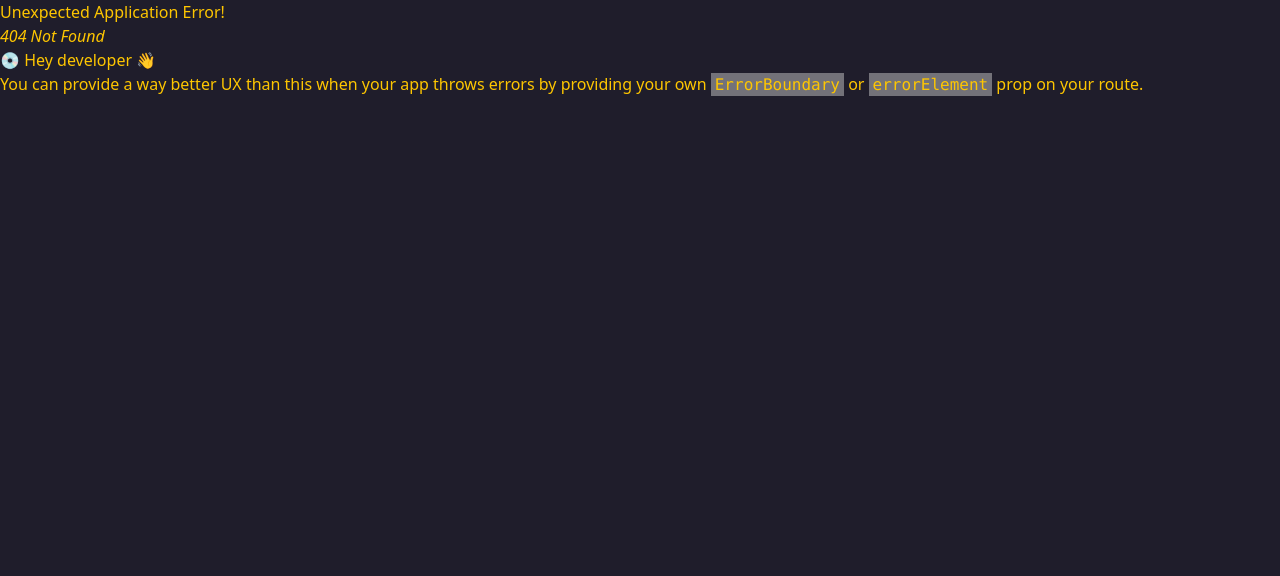
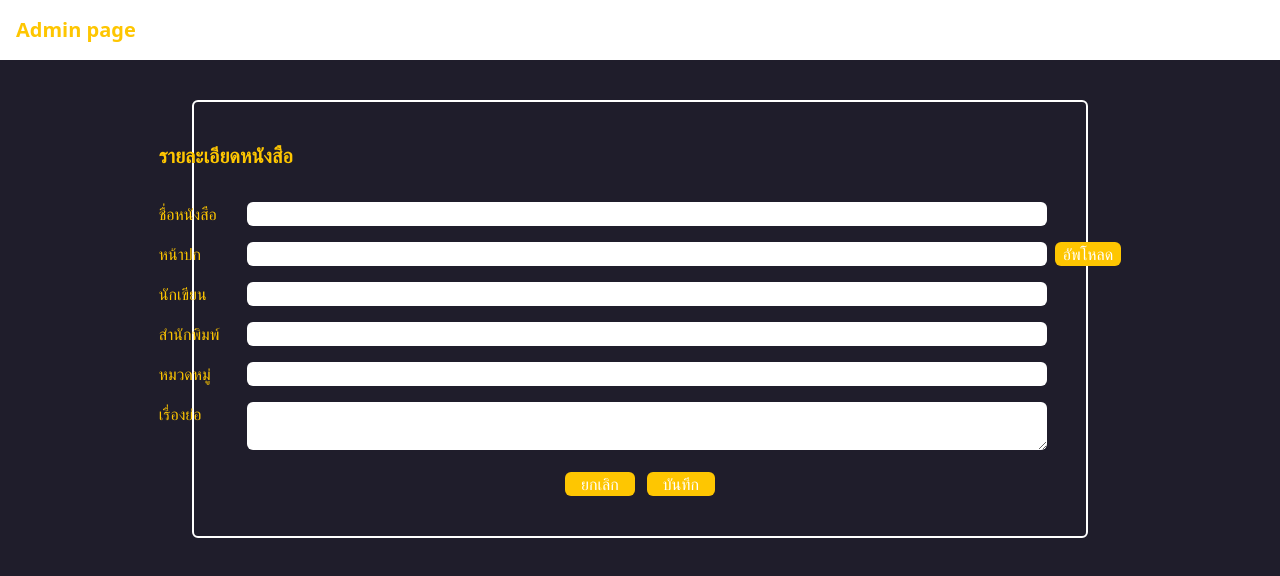
Before and after one commit to mewpotchanad/Happybooker-web, a React (Create React App) app: page /admin in a window 1280 px wide. Before the commit this address had no page. Shown: the top 576 px of the page. Built offline with nearby package versions, Linux system fonts and the light colour scheme.

Commit message:
create page css

```diff
--- /dev/null
+++ b/src/pages/AdminPage.jsx
@@ -0,0 +1,59 @@
+import React from "react";
+
+export default function AdminPage() {
+  return (
+    <>
+      <div className="bg-white w-full p-4">
+        <div className="font-bold text-xl">Admin page</div>
+      </div>
+      <div className="m-auto w-[70%] mt-10">
+        <div className="border-2 border-white p-10 rounded-md flex justify-center">
+          <div className="flex flex-col gap-4">
+            <div className="pb-4 font-bold text-xl">รายละเอียดหนังสือ</div>
+            <div className="flex gap-2">
+              <div className="w-20">ชื่อหนังสือ</div>
+              <div>
+                <input className="rounded-md w-[800px]" />
+              </div>
+            </div>
+            <div className="flex gap-2">
+              <div className="w-20">หน้าปก</div>
+              <div>
+                <input className="rounded-md w-[800px]" />
+              </div>
+              <button className="bg-[#FEC601] text-white rounded-md px-2">อัพโหลด</button>
+            </div>
+            <div className="flex gap-2">
+              <div className="w-20">นักเขียน</div>
+              <div>
+                <input className="rounded-md w-[800px]" />
+              </div>
+            </div>
+            <div className="flex gap-2">
+              <div className="w-20">สำนักพิมพ์</div>
+              <div>
+                <input className="rounded-md w-[800px]" />
+              </div>
+            </div>
+            <div className="flex gap-2">
+              <div className="w-20">หมวดหมู่</div>
+              <div>
+                <input className="rounded-md w-[800px]" />
+              </div>
+            </div>
+            <div className="flex gap-2">
+              <div className="w-20">เรื่องย่อ</div>
+              <div>
+                <textarea className="rounded-md w-[800px]" />
+              </div>
+            </div>
+            <div className="flex justify-center gap-3">
+              <button className="bg-[#FEC601] text-white rounded-md px-4">ยกเลิก</button>
+              <button className="bg-[#FEC601] text-white rounded-md px-4">บันทึก</button>
+            </div>
+          </div>
+        </div>
+      </div>
+    </>
+  );
+}
```
Also changed, not shown: src/routes/Router.js (+54 -46 lines).
